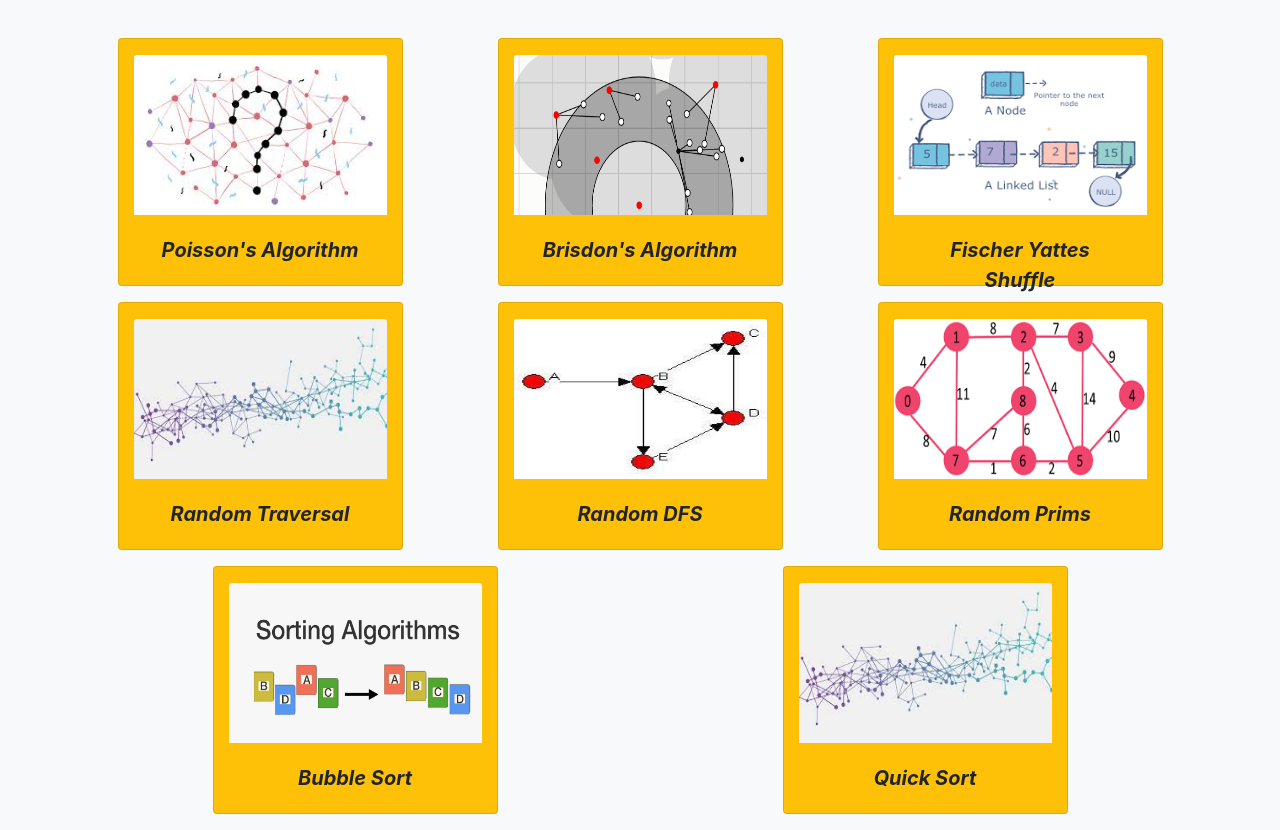
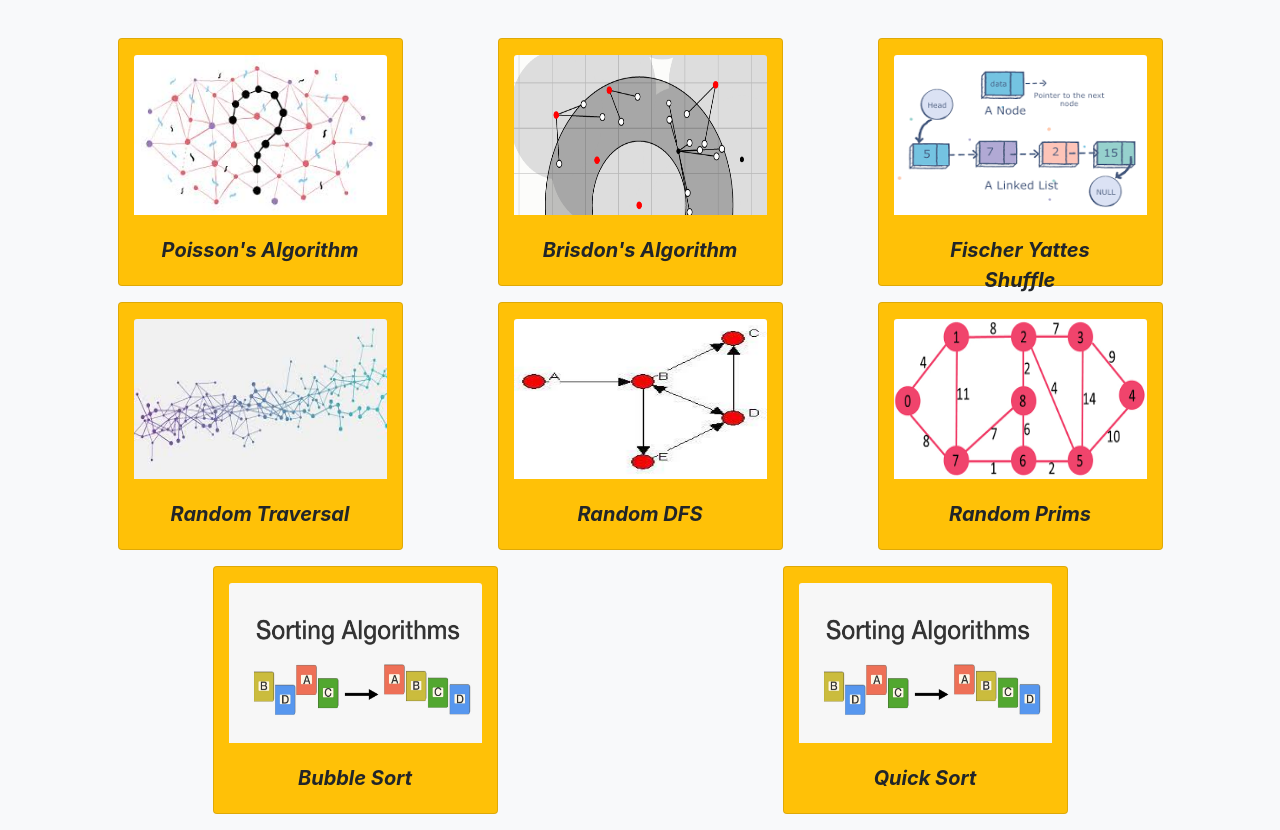
Before and after one commit to nisargnparikh/algorithm_visualizer, a plain HTML site: page index.html in a window 1280 px wide. Shown: the part 139-969 px from the top of the page. Drawn offline with nearby package versions, Linux system fonts and the light colour scheme.

Commit message:
changed image for quicksort

```diff
--- a/index.html
+++ b/index.html
@@ -113,7 +113,7 @@
         </div>
         <div class="card col-lg-3 mb-3 pt-3 bg-warning">
           <a href="Algorithm visualization/bost.ocks.org/mike/algorithms/quicksort1.html">
-            <img src="Algorithm visualization/bost.ocks.org/mike/algorithms/img/merge.jpg" class="card-img-top"
+            <img src="Algorithm visualization/bost.ocks.org/mike/algorithms/img/sorting.jpg" class="card-img-top"
           /></a>
           <div class="card-body text-center font-weight-bold font-italic">
             <p>Quick Sort</p>
```
